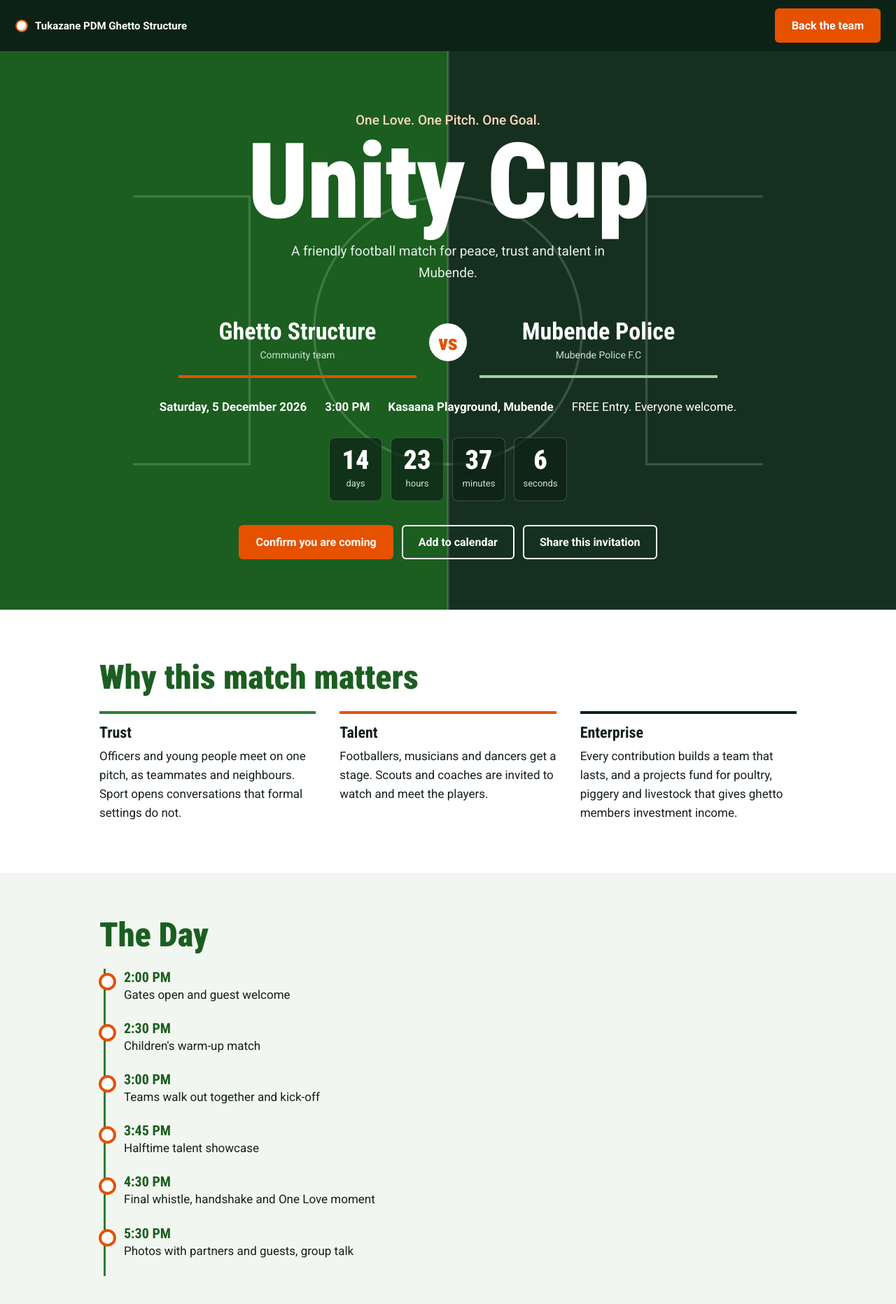
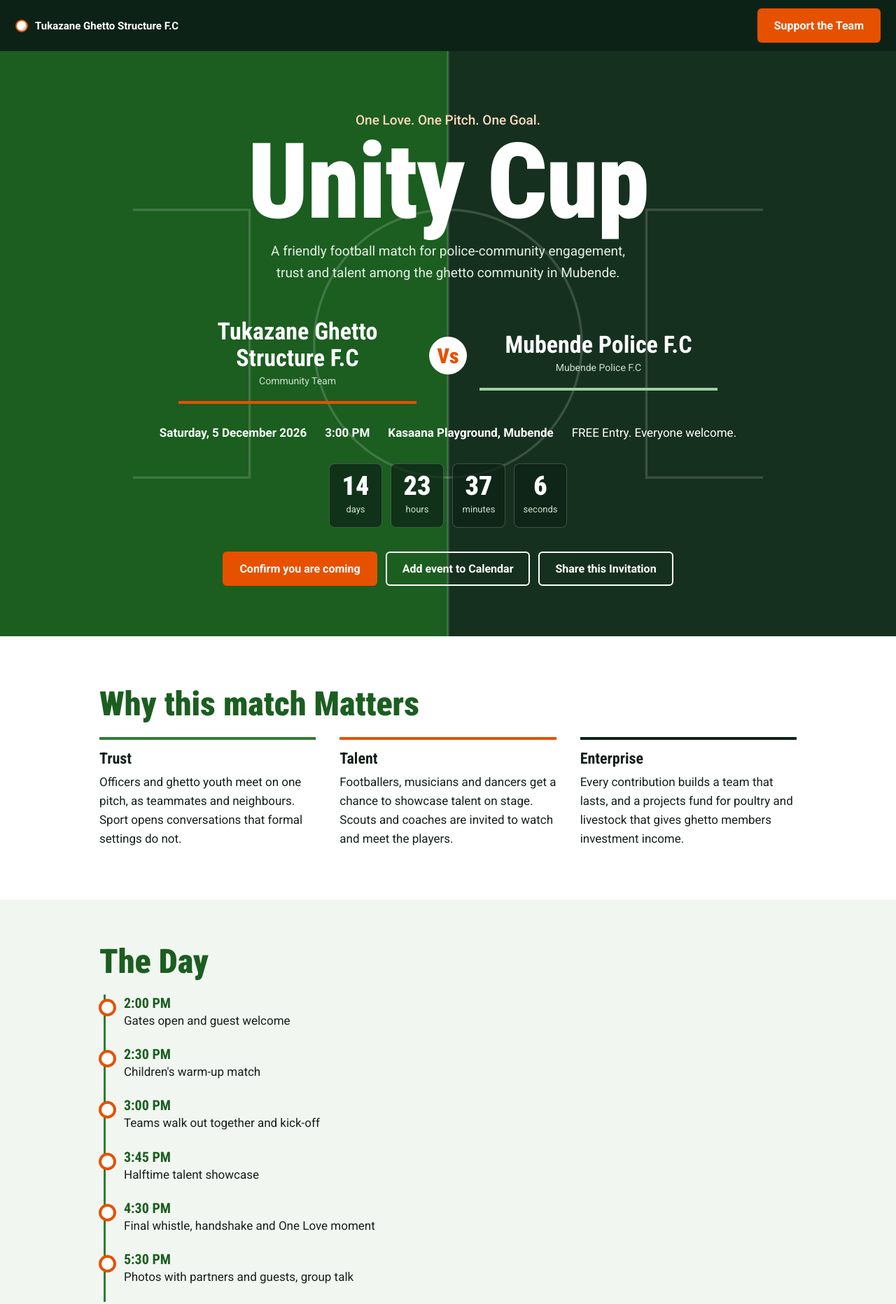
Before and after one commit to tibendaerick/team-sponsors, a plain HTML site: page index.html in a window 1280 px wide. Shown: the top 1863 px of the page at 70% size. Drawn offline with Linux system fonts and the light colour scheme.

Commit message:
Add files via upload

```diff
--- a/index.html
+++ b/index.html
@@ -13,8 +13,8 @@
 <body>
 
 <header class="bar">
-  <a class="brand" href="#top"><span class="ball" aria-hidden="true"></span>Tukazane PDM Ghetto Structure</a>
-  <a class="btn btn-orange" href="#partner">Back the team</a>
+  <a class="brand" href="#top"><span class="ball" aria-hidden="true"></span>Tukazane Ghetto Structure F.C</a>
+  <a class="btn btn-orange" href="#partner">Support the Team</a>
 </header>
 
 <main id="top">
@@ -26,10 +26,10 @@
     <div class="hero-in">
       <p class="kicker" id="tagline"></p>
       <h1 id="eventName"></h1>
-      <p class="sub">A friendly football match for peace, trust and talent in Mubende.</p>
+      <p class="sub">A friendly football match for police-community engagement, trust and talent among the ghetto community in Mubende.</p>
       <div class="versus">
-        <div class="side side-a"><strong id="homeName"></strong><span>Community team</span></div>
-        <div class="vs">vs</div>
+        <div class="side side-a"><strong id="homeName"></strong><span>Community Team</span></div>
+        <div class="vs">Vs</div>
         <div class="side side-b"><strong id="awayName"></strong><span>Mubende Police F.C</span></div>
       </div>
       <ul class="facts">
@@ -41,18 +41,18 @@
       </div>
       <div class="cta">
         <a class="btn btn-orange" id="rsvp" href="#">Confirm you are coming</a>
-        <button class="btn btn-ghost" id="calBtn" type="button">Add to calendar</button>
-        <button class="btn btn-ghost" id="shareBtn" type="button">Share this invitation</button>
+        <button class="btn btn-ghost" id="calBtn" type="button">Add event to Calendar</button>
+        <button class="btn btn-ghost" id="shareBtn" type="button">Share this Invitation</button>
       </div>
     </div>
   </section>
 
   <section class="wrap why">
-    <h2>Why this match matters</h2>
+    <h2>Why this match Matters</h2>
     <div class="cols">
-      <article><h3>Trust</h3><p>Officers and young people meet on one pitch, as teammates and neighbours. Sport opens conversations that formal settings do not.</p></article>
-      <article><h3>Talent</h3><p>Footballers, musicians and dancers get a stage. Scouts and coaches are invited to watch and meet the players.</p></article>
-      <article><h3>Enterprise</h3><p>Every contribution builds a team that lasts, and a projects fund for poultry, piggery and livestock that gives ghetto members investment income.</p></article>
+      <article><h3>Trust</h3><p>Officers and ghetto youth meet on one pitch, as teammates and neighbours. Sport opens conversations that formal settings do not.</p></article>
+      <article><h3>Talent</h3><p>Footballers, musicians and dancers get a chance to showcase talent on stage. Scouts and coaches are invited to watch and meet the players.</p></article>
+      <article><h3>Enterprise</h3><p>Every contribution builds a team that lasts, and a projects fund for poultry and livestock that gives ghetto members investment income.</p></article>
     </div>
   </section>
 
@@ -65,7 +65,7 @@
 
   <section class="wrap" id="partner">
     <h2>Partner with the Team</h2>
-    <p class="lead">Local businesses, institutions and well-wishers can back the squad at the level that suits them. Every partner is given a public appeacition post on the Ghetto Structure socials.</p>
+    <p class="lead">Local businesses, institutions and well-wishers can back this team at the level that suits them. Every partner is given a public appreaciation post on the Ghetto Structure socials.</p>
     <div class="tiers" id="tiers"></div>
   </section>
 
@@ -73,24 +73,24 @@
     <div class="wrap give">
       <div>
         <h2>Give to the Team</h2>
-        <p class="lead">Gifts are voluntary. Nobody is pressured to give, and entry to the match stays FREE.</p>
+        <p class="lead">Gifting is voluntary. Nobody is pressured to give; and entry to the match stays FREE.</p>
         <div class="progress" aria-label="Fundraising progress">
           <div class="bar-fill" id="fill"></div>
         </div>
-        <p class="pnote"><b id="raisedTxt"></b> raised of <b id="targetTxt"></b></p>
+        <p class="pnote"><b id="raisedTxt"></b> Raised of <b id="targetTxt"></b></p>
         <h3>Where your gift goes</h3>
         <ul class="uses" id="uses"></ul>
       </div>
       <div class="pay">
-        <h3>How to give</h3>
+        <h3>How to Give</h3>
         <dl>
-          <dt>Account name</dt><dd id="accName"></dd>
+          <dt>Account Name</dt><dd id="accName"></dd>
           <dt>Channel</dt><dd id="accChannel"></dd>
           <dt>Number</dt><dd id="accNumber"></dd>
         </dl>
         <button class="btn btn-orange full" id="copyBtn" type="button">Copy account number</button>
         <a class="btn btn-ghost full" id="pledge" href="#">Send us your pledge on WhatsApp</a>
-        <p class="small">Use only the structure's official account. Never send money to a personal number.</p>
+        <p class="small">Use only the structure's official Treasurer's number. Never send money to another number for this cause.</p>
       </div>
     </div>
   </section>
@@ -98,7 +98,7 @@
   <section class="wrap trust">
     <h2>How we handle your money</h2>
     <ul class="checks">
-      <li>One official account in the structure's name, and two authorised signatories for every withdrawal.</li>
+      <li>One official account in the structure's treasurer's number, and two authorised signatories for every withdrawal.</li>
       <li>A numbered receipt for every contribution, and a record of every shilling.</li>
       <li>A weekly Money In and Money Out update, and a full report after the Christmas Cup.</li>
       <li>Donations are kept in separate funds: team and match, and projects. Your gift goes where you choose.</li>
@@ -106,8 +106,8 @@
   </section>
 
   <section class="wrap contact">
-    <h2>Talk to us</h2>
-    <p class="lead">Questions about partnership, volunteering or attending? Message the organising committee.</p>
+    <h2>Talk to Us</h2>
+    <p class="lead">Questions about partnership, volunteering or attending? Message the Organising Committee.</p>
     <div class="cta">
       <a class="btn btn-orange" id="wa" href="#">Message on WhatsApp</a>
       <span id="mail"></span>
--- a/js/config.js
+++ b/js/config.js
@@ -7,8 +7,8 @@ window.INVITE = {
   event: "Unity Cup",
   tagline: "One Love. One Pitch. One Goal.",
   home: "Tukazane PDM Ghetto Structure",
-  homeShort: "Ghetto Structure",
-  away: "Mubende Police",          // change to the confirmed station name
+  homeShort: "Tukazane Ghetto Structure F.C",
+  away: "Mubende Police F.C",          // change to the confirmed station name
   dateISO: "2026-12-05T15:00:00+03:00", // proposed: Sat 5 Dec 2026, 4:00 PM (East Africa Time)
   dateLabel: "Saturday, 5 December 2026",
   timeLabel: "3:00 PM",
@@ -20,9 +20,9 @@ window.INVITE = {
   target: 1000000,                   // fundraising target in UGX
   raised: 20000,                         // update as donations are recorded
   donate: {
-    accountName: "[TUKAZANE PDM DEVELOPMENT GROUP]",
-    channel: "[Equity Bank - Mubende]",
-    number: "[--updating--]"
+    accountName: "[BAGUMA RICHARD]",
+    channel: "[MTN Mobile Money]",
+    number: "[0795281280]"
   },
 
   programme: [
@@ -35,7 +35,7 @@ window.INVITE = {
   ],
 
   tiers: [
-    { name: "Community Kick-In", amount: "UGX 2,000 to 10,000", perks: "Appreaciation Post on TikTok and the match-day announcement." },
+    { name: "Community Kick-In", amount: "UGX 2,000 to 10,000", perks: "Appreciation Post on TikTok and the match-day announcement." },
     { name: "Sponsor a Player", amount: "UGX 55,000", perks: "A \"Sponsored by\" line on the player kit name and a thank-you video from the players." },
     { name: "Bronze Partner", amount: "UGX 100,000", perks: "Logo on the banner, two social media features and a certificate." },
     { name: "Silver Partner", amount: "UGX 200,000", perks: "Everything in Bronze, a mention in the match programme and guest seating." },
--- a/js/main.js
+++ b/js/main.js
@@ -41,7 +41,7 @@
   $("uses").innerHTML = C.uses.map(function (u) { return "<li>" + u + "</li>"; }).join("");
 
   /* WhatsApp links */
-  $("rsvp").href = wa("Hello, I will attend the " + C.event + " on " + C.dateLabel + ".");
+  $("rsvp").href = wa("Hello, I will surely attend the " + C.event + " on " + C.dateLabel + ".");
   $("pledge").href = wa("Hello, I would like to support the " + C.event + ". My pledge: UGX ____ . My name: ____");
   $("wa").href = wa("Hello, I have a question about the " + C.event + ".");
 
```
